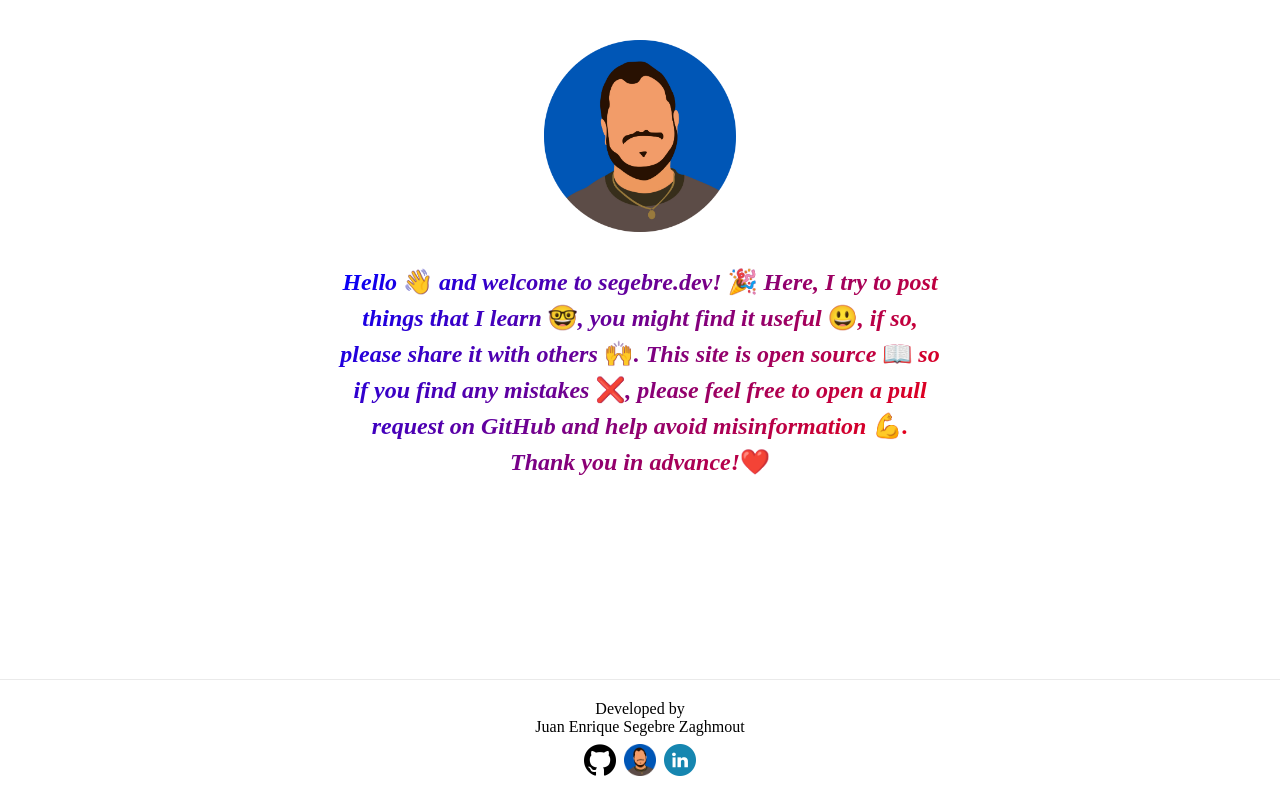
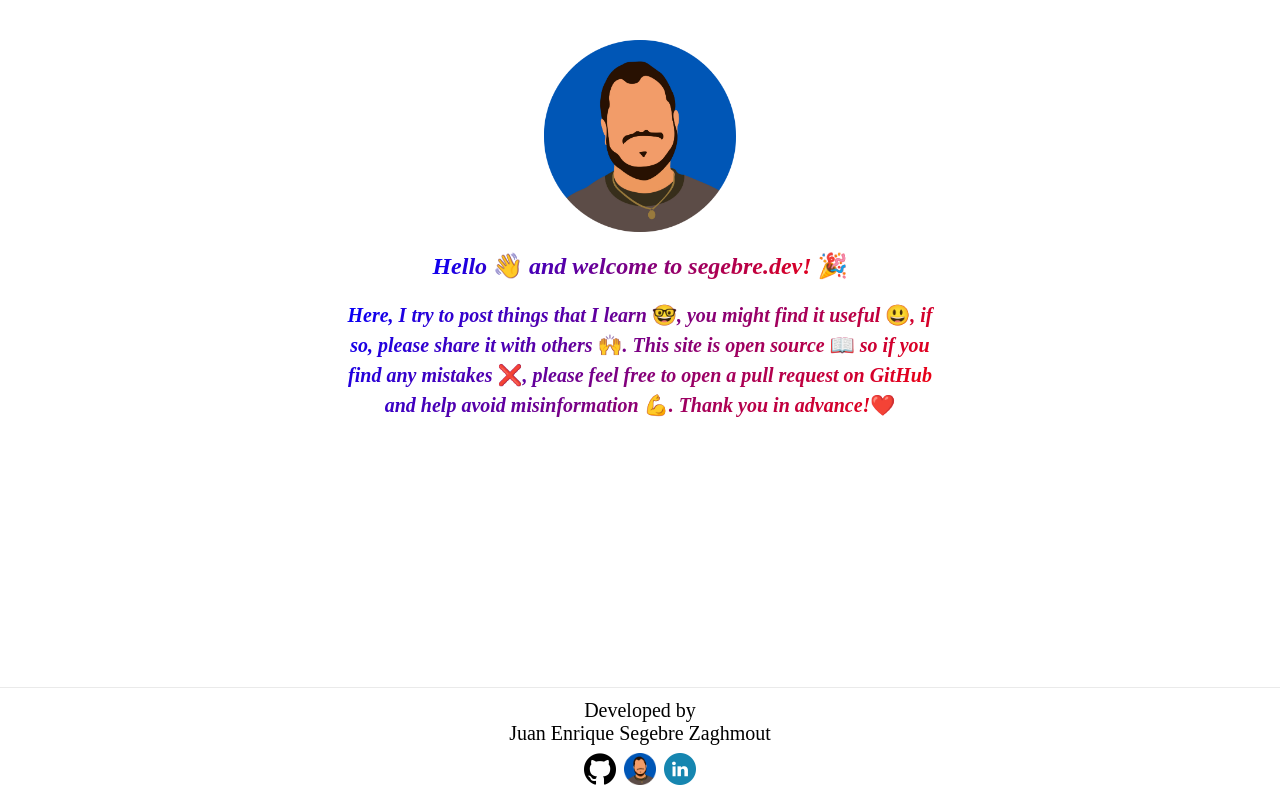
Before and after one commit to segebre-dev/segebre-dev, a Next.js app: page / in a window 1280 px wide. Built offline with nearby package versions, Linux system fonts and the light colour scheme.

Commit message:
Updated styles

```diff
--- a/src/pages/home/home.tsx
+++ b/src/pages/home/home.tsx
@@ -1,10 +1,11 @@
+import clsx from 'clsx';
 import { basePath } from '../../utils/constants';
 import styles from './styles.module.css';
 
 const Home = (): React.ReactElement => (
   <div className={styles.container}>
     <img src={`${basePath}/favicon.png`} alt="" className={styles.logo} />
-    <div className={styles.description}>
+    <h1 className={clsx(styles.text, styles.heading)}>
       Hello{' '}
       <span aria-hidden className={styles.icon}>
         👋
@@ -13,6 +14,8 @@ const Home = (): React.ReactElement => (
       <span aria-hidden className={styles.icon}>
         🎉
       </span>{' '}
+    </h1>
+    <div className={clsx(styles.text, styles.content)}>
       Here, I try to post things that I learn{' '}
       <span aria-hidden className={styles.icon}>
         🤓
--- a/src/pages/home/styles.module.css
+++ b/src/pages/home/styles.module.css
@@ -10,14 +10,12 @@
   width: 20%;
 }
 
-.description {
+.text {
   background: -webkit-linear-gradient(-45deg, blue, red);
   background-clip: inherit;
   -webkit-background-clip: text;
   -webkit-text-fill-color: transparent;
   max-width: 600px;
-  margin-top: 32px;
-  font-size: 3vh;
   font-family: 'DejaVu Sans Mono, monospace';
   font-style: italic;
   font-weight: 600;
@@ -26,6 +24,14 @@
   padding: 0 8px;
 }
 
+.heading {
+  font-size: 3vh;
+}
+
+.content {
+  font-size: 2.5vh;
+}
+
 .icon {
   -webkit-text-fill-color: black;
   font-style: normal;
--- a/src/pages/page-wrapper/styles.module.css
+++ b/src/pages/page-wrapper/styles.module.css
@@ -14,7 +14,8 @@
 
 .footer {
   width: 100%;
-  height: 120px;
+  height: 14vh;
+  font-size: 2.5vh;
   border-top: 1px solid #eaeaea;
   display: flex;
   flex-direction: column;
@@ -31,5 +32,5 @@
 }
 
 .groupOfLinks img {
-  height: 2em;
+  height: 4vh;
 }
```
